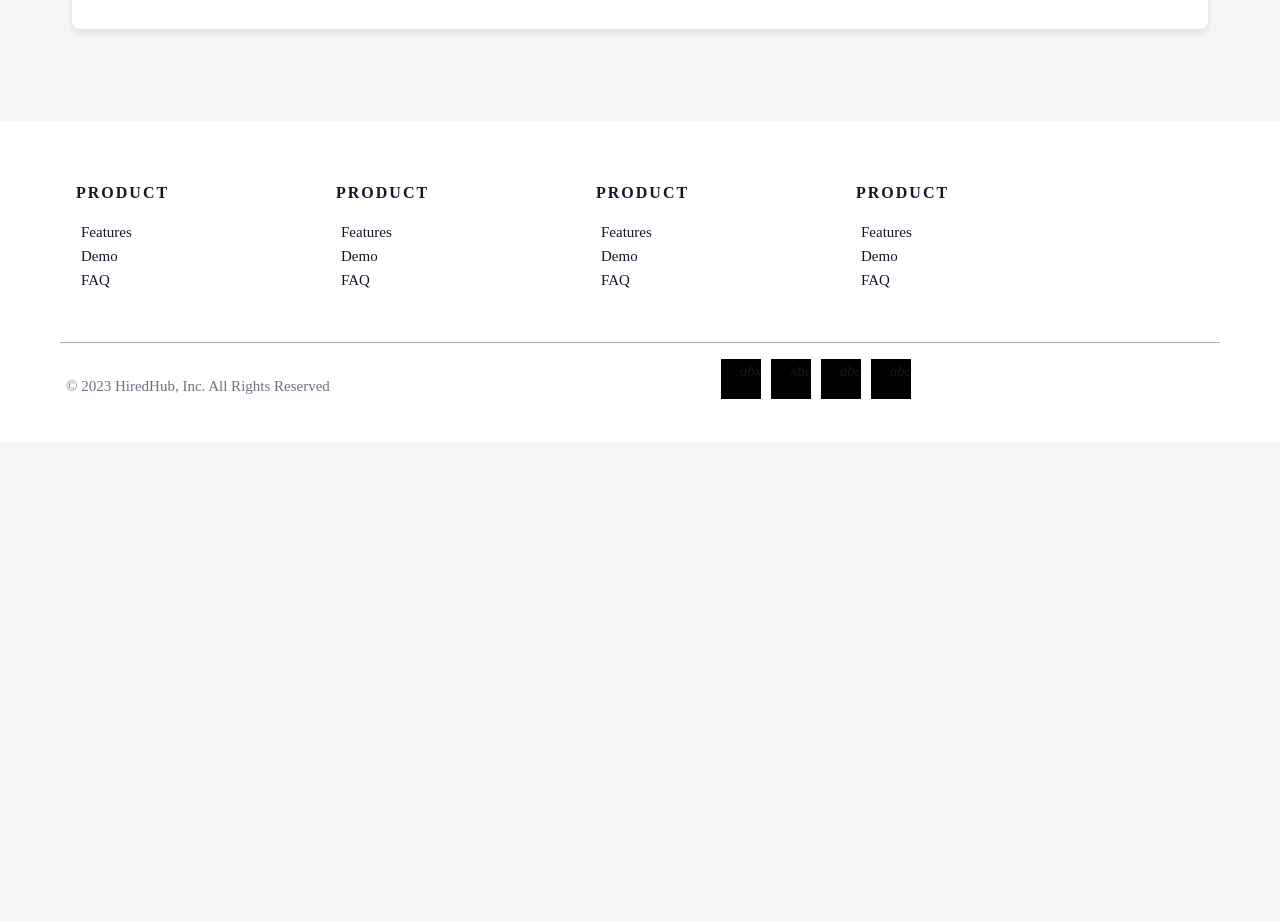
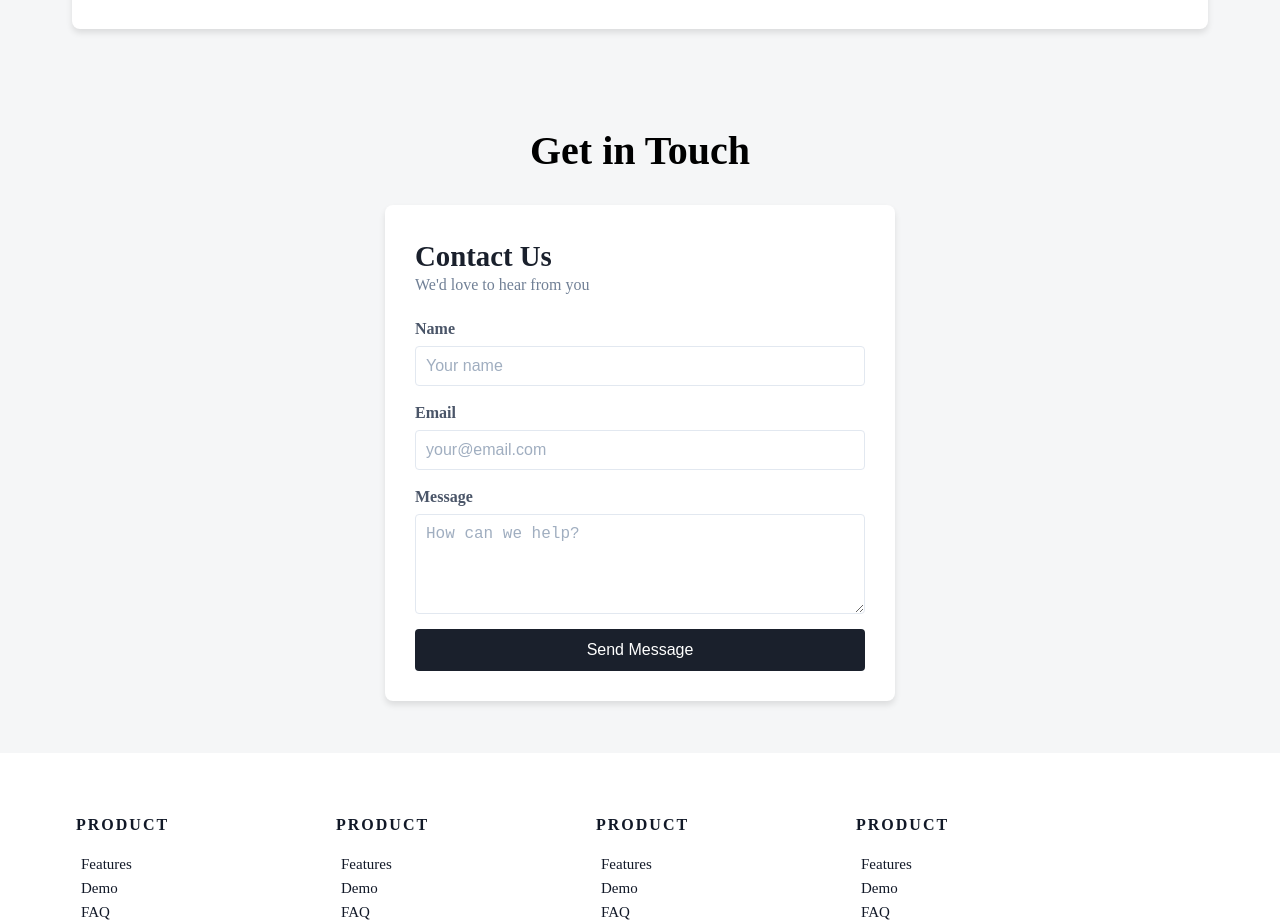
Before and after one commit to talhadevelopes/HiredHub, a plain HTML site: page index.html in a window 1280 px wide. Shown: the part 1596-2517 px from the top of the page. Before the commit the page ends 2038 px from the top, so only its background shows below. Drawn offline with Linux system fonts and the light colour scheme.

Commit message:
Added Footer and Form

```diff
--- a/index.html
+++ b/index.html
@@ -222,6 +222,30 @@
             </div>
         </section>
 
+
+<!-------------------FORM-------------------->
+<h2 class="form-header">Get in Touch</h2>
+<section class="form-section">
+        <div class="form-container">
+            <div class="form-card">
+                <h2 class="form-heading">Contact Us</h2>
+                <p class="form-subtitle">We'd love to hear from you</p>
+                <form>
+                    <label for="name">Name</label>
+                    <input type="text" id="form-name" name="name" placeholder="Your name" required>
+
+                    <label for="email">Email</label>
+                    <input type="email" id="form-email" name="email" placeholder="your@email.com" required>
+
+                    <label for="message">Message</label>
+                    <textarea id="form-message" name="message" placeholder="How can we help?" required></textarea>
+
+                    <button type="submit" class="form-submit-button">Send Message</button>
+                </form>
+            </div>
+        </div>
+</section>
+
 <!--------------------- footer ------------------------------->
 <footer class="site-footer">
     <div class="footer-container">
--- a/landing.css
+++ b/landing.css
@@ -343,6 +343,84 @@ li {
     }
 }
 
+/****************Form**************/
+
+.form-header {
+    margin-top: 60px;
+}
+
+.form-section {
+    display: flex;
+    justify-content: center;
+    align-items: center;
+    height: 60vh;
+    margin: 0;
+}
+
+
+.form-container {
+    width: 100%;
+    max-width: 550px;
+    padding: 20px;
+}
+
+.form-card {
+    background-color: white;
+    border-radius: 8px;
+    box-shadow: 0 4px 6px rgba(0, 0, 0, 0.1);
+    padding: 30px;
+}
+.form-card h2 {
+    font-size: 1.8rem;
+    color: #1a202c;
+    margin-top: 0;
+    margin-bottom: -5px;
+    display: flex;
+}
+
+.form-subtitle {
+    color: #718096;
+    margin-bottom: 20px;
+}
+form {
+    display: flex;
+    flex-direction: column;
+}
+label {
+    font-weight: bold;
+    margin-bottom: 5px;
+    color: #4a5568;
+}
+input, textarea {
+    width: 100%;
+    padding: 10px;
+    margin-bottom: 15px;
+    border: 1px solid #e2e8f0;
+    border-radius: 4px;
+    font-size: 1rem;
+}
+input::placeholder, textarea::placeholder {
+    color: #a0aec0;
+}
+textarea {
+    height: 100px;
+    resize: vertical;
+}
+
+.form-submit-button{
+    background-color: #1a202c;
+    color: white;
+    border: none;
+    border-radius: 4px;
+    padding: 12px;
+    font-size: 1rem;
+    cursor: pointer;
+    transition: background-color 0.3s ease;
+}
+.form-submit-button:hover {
+    background-color: #2d3748;
+}
+
 /****************FOOTER**************/
 
 .site-footer {
```
